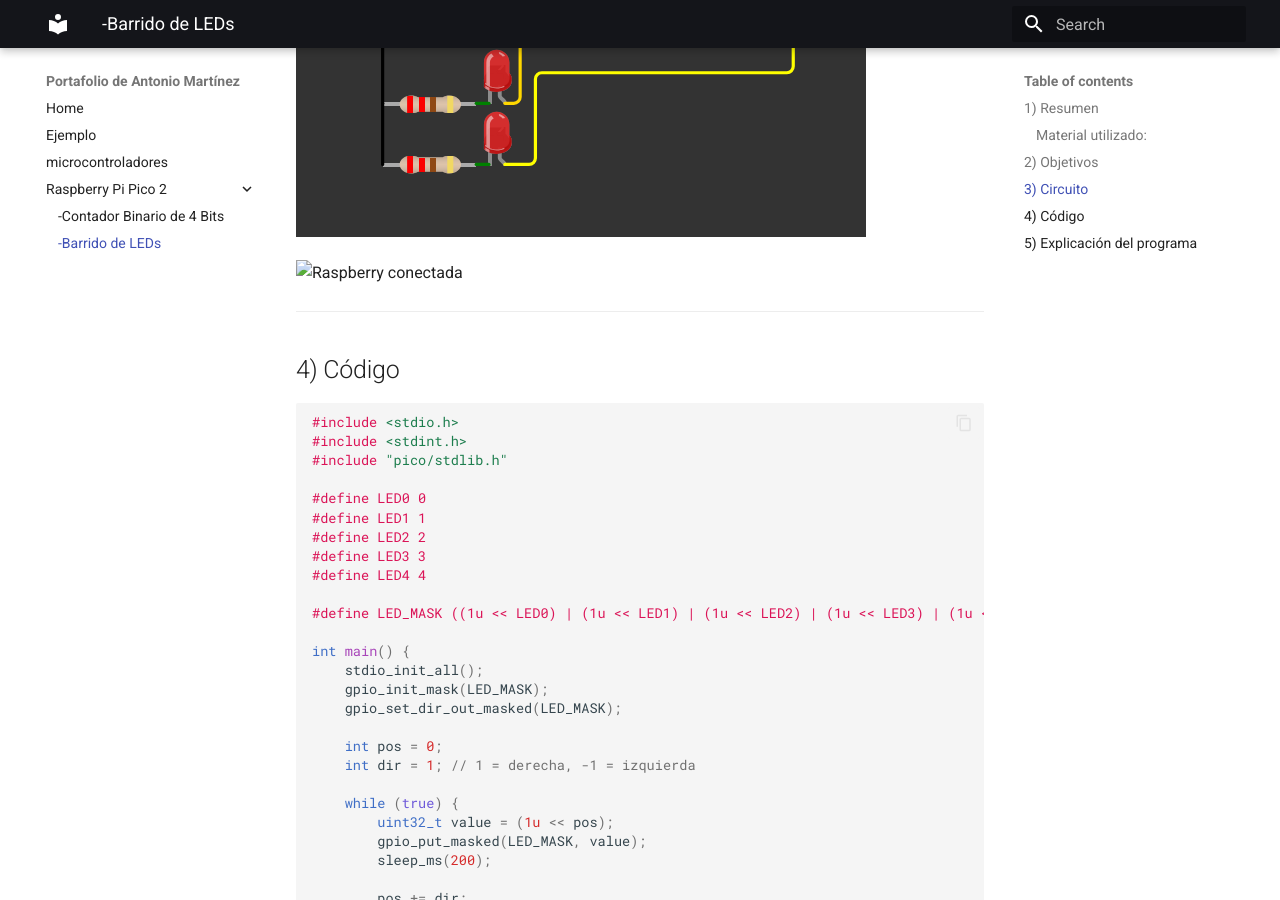
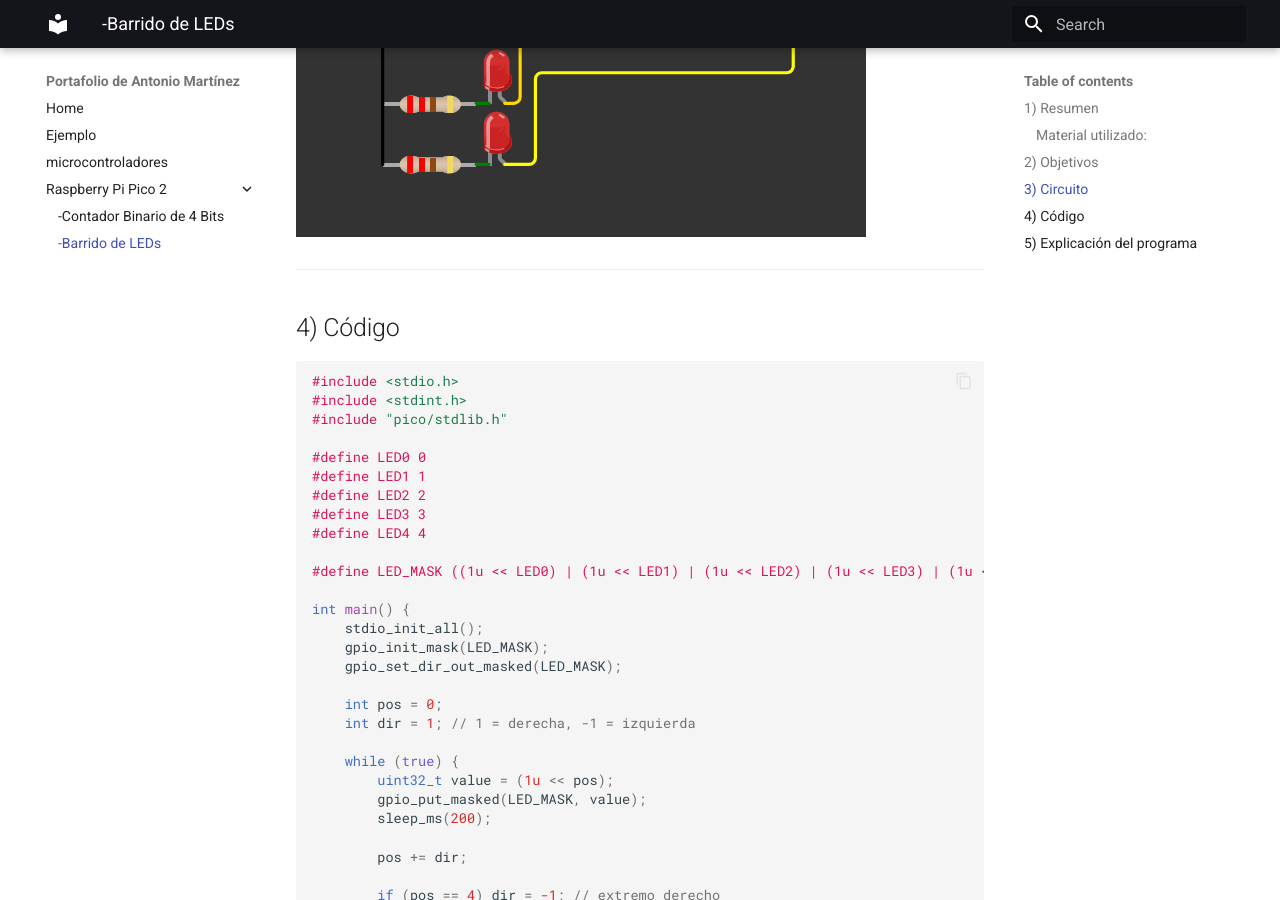
Before and after one commit to blackat23/portafolio, an MkDocs documentation site: the page built from docs/practicas/barrido.md, in a window 1280 px wide and 900 px high, scrolled down 2052 px. Built offline with MkDocs 1.6.1 and Material for MkDocs 9.7.7, drawn with Linux system fonts in a browser that asks for light colours.

Commit message:
error visualizacion

```diff
--- a/docs/practicas/barrido.md
+++ b/docs/practicas/barrido.md
@@ -52,7 +52,6 @@ La siguiente imagen muestra las conexiones realizadas, se utilizaron 5 resistenc
 
 ![Raspberry Pi Pico 2](../recursos/imgs/barrido.png)
 
-<img src="../recursos/imgs/ibero.jpeg" alt="Raspberry conectada" width="250">
 
 ---
 
```
